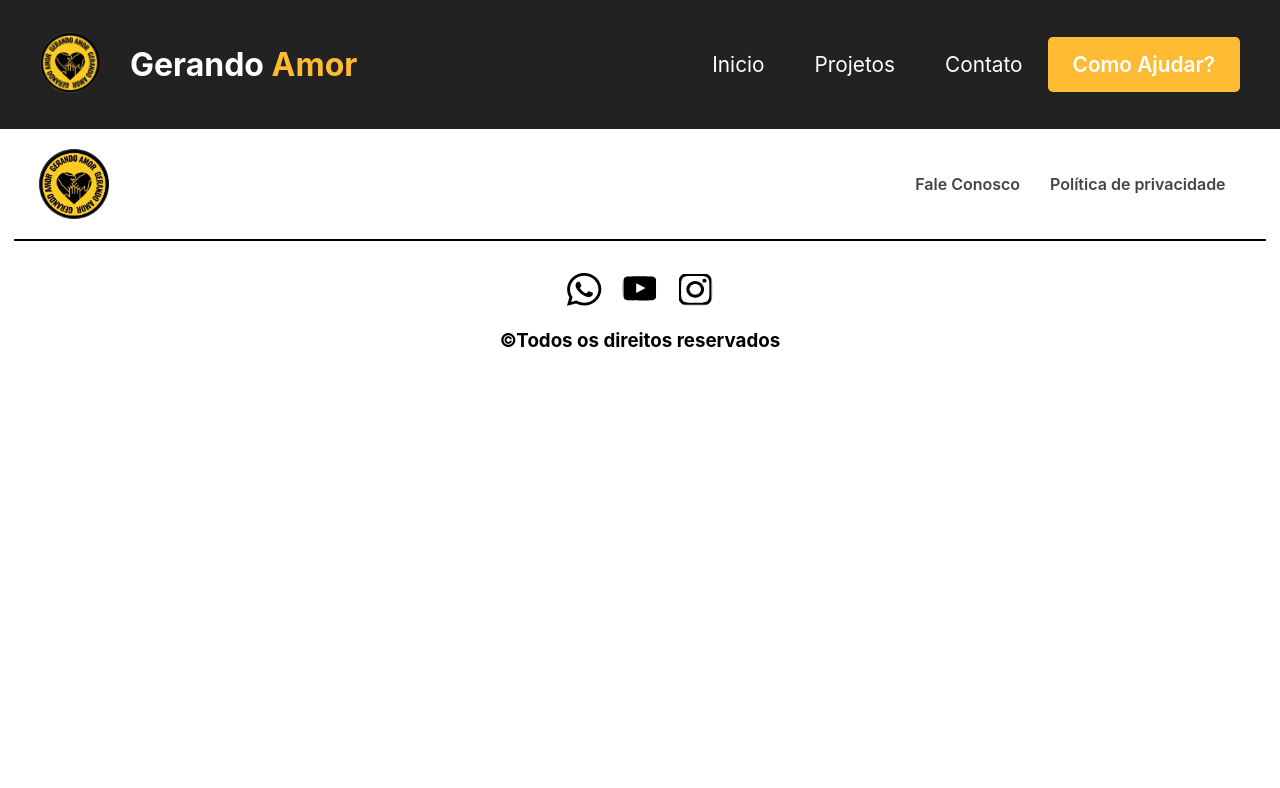
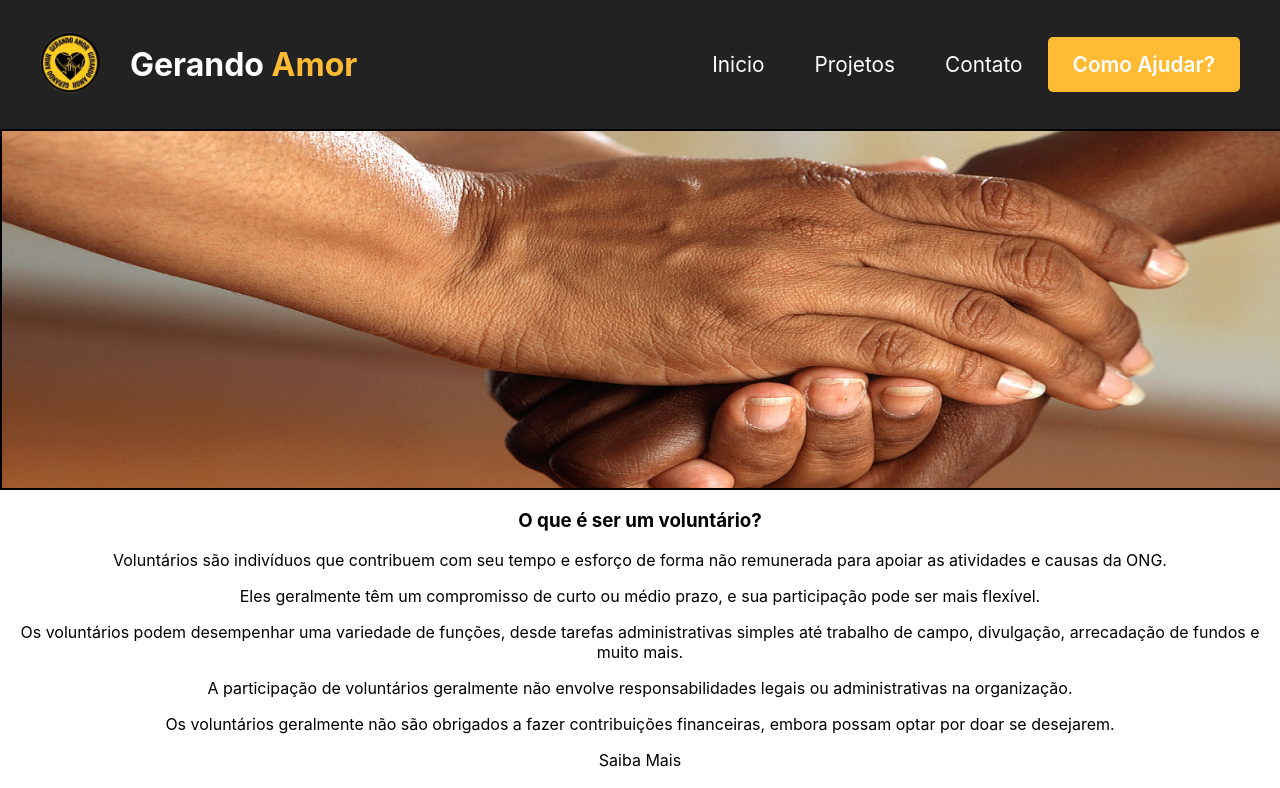
Before and after one commit to Gerando-Amor/gerandoAmor, a React (Create React App) app: page /Voluntarios in a window 1280 px wide. Shown: the top 788 px of the page. Built offline with nearby package versions, Linux system fonts and the light colour scheme; a web font is replaced by a local one.

Commit message:
add new page

```diff
--- a/src/App.js
+++ b/src/App.js
@@ -4,7 +4,7 @@ import Navbar from "./components/layout/Navbar";
 import Footer from "./components/layout/Footer";
 import Projects from "./components/pages/Projects";
 import Doe from "./components/pages/Doe";
-
+import Voluntarios from "./components/pages/Voluntarios"
 
 
 function App() {
@@ -16,6 +16,7 @@ function App() {
           <Route path="/" element={<Home/>}/>
           <Route path="Projetos" element={<Projects/>}/>
           <Route path="Doe" element={<Doe />} />
+          <Route path="Voluntarios" element={<Voluntarios />} />
         </Routes>
         <Footer/>
       </Router>
--- /dev/null
+++ b/src/components/pages/Voluntarios.js
@@ -0,0 +1,15 @@
+import SectionVoluntarios from "./partials_Doe/SectionVoluntarios";
+
+
+function Voluntarios() {
+    return (
+      <main>
+        <section>
+        <SectionVoluntarios />
+        </section>
+
+      </main>
+    );
+  }
+
+  export default Voluntarios
--- /dev/null
+++ b/src/components/pages/partials_Doe/SectionVoluntarios.js
@@ -0,0 +1,42 @@
+// Import style
+import style from "./SectionVoluntarios.module.css"
+
+//Import
+
+
+function SectionVoluntarios () {
+
+    return(
+        <section>
+
+            <div className={style.BackgroundImg}></div>
+
+            <div className={style.ConteudoDiv}>
+                <h1> O que é ser um voluntário? </h1>
+                <p>
+                    Voluntários são indivíduos que contribuem com seu tempo e esforço de forma não remunerada para apoiar as atividades e causas da ONG.
+                </p>
+                <p>
+                    Eles geralmente têm um compromisso de curto ou médio prazo, e sua participação pode ser mais flexível.
+                </p>
+                <p>
+                    Os voluntários podem desempenhar uma variedade de funções, desde tarefas administrativas simples até trabalho de campo, divulgação, arrecadação de fundos e muito mais.
+                </p>
+                <p>
+                    A participação de voluntários geralmente não envolve responsabilidades legais ou administrativas na organização.
+                </p>
+                <p>
+                    Os voluntários geralmente não são obrigados a fazer contribuições financeiras, embora possam optar por doar se desejarem.
+                </p>
+
+                <div className={style.btnsCards}>
+                    <a> Saiba Mais </a>
+                </div>
+
+            </div>
+        </section>
+
+    );
+};
+
+export default SectionVoluntarios
--- /dev/null
+++ b/src/components/pages/partials_Doe/SectionVoluntarios.module.css
@@ -0,0 +1,15 @@
+section{
+    background-color: #FFFFFF;
+}
+
+.BackgroundImg{
+    background-image: URL("../../img/background_voluntario.png");
+    background-size: cover;
+    width: 100%;
+    height: 361px;
+}
+
+.ConteudoDiv{
+    text-align: center;
+
+}
```
